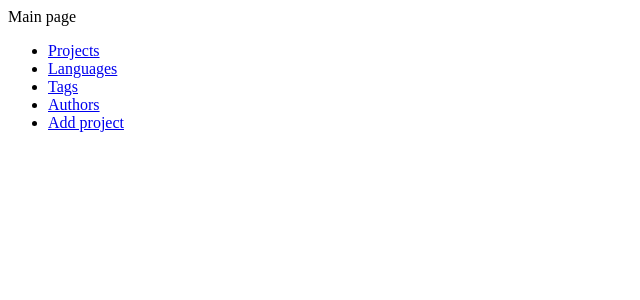
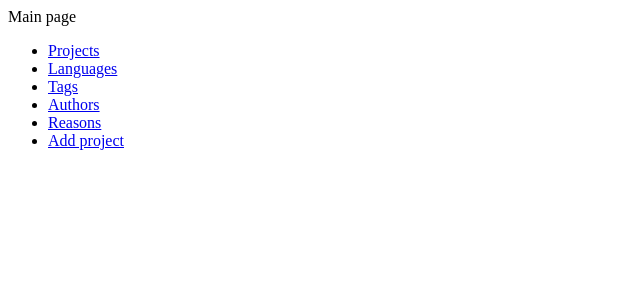
Before and after one commit to Kunstmord/abandoned, a Django app: page / in a window 1280 px wide. Shown: the top 300 px of the page, without its empty margins (0-640 px from the left). Run offline with Django 3.2, Linux system fonts and the light colour scheme; parts of the project's set-up code (start-up, migrations or seed data) failed here and were passed over; some libraries are stand-ins or nearby versions.

Commit message:
reason pages links added

```diff
--- a/templates/authors.html
+++ b/templates/authors.html
@@ -19,6 +19,7 @@
             <li><a href="{% url 'projects_latest' %}">Projects</a></li>
             <li><a href="{% url 'languages_alphabetical' %}">Languages</a></li>
             <li><a href="{% url 'tags_alphabetical' %}">Tags</a></li>
+            <li><a href="{% url 'reasons_alphabetical' %}">Reasons</a></li>
             <li><a href="{% url 'submit' %}">Add project</a></li>
         </ul>
 
--- a/templates/index.html
+++ b/templates/index.html
@@ -17,6 +17,7 @@
             <li><a href="{% url 'languages_alphabetical' %}">Languages</a></li>
             <li><a href="{% url 'tags_alphabetical' %}">Tags</a></li>
             <li><a href="{% url 'authors_alphabetical' %}">Authors</a></li>
+            <li><a href="{% url 'reasons_alphabetical' %}">Reasons</a></li>
             <li><a href="{% url 'submit' %}">Add project</a></li>
         </ul>
     </div>
--- a/templates/languages.html
+++ b/templates/languages.html
@@ -18,6 +18,7 @@
             <li><a href="{% url 'projects_latest' %}">Projects</a></li>
             <li><a href="{% url 'tags_alphabetical' %}">Tags</a></li>
             <li><a href="{% url 'authors_alphabetical' %}">Authors</a></li>
+            <li><a href="{% url 'reasons_alphabetical' %}">Reasons</a></li>
             <li><a href="{% url 'submit' %}">Add project</a></li>
         </ul>
 
--- a/templates/projects.html
+++ b/templates/projects.html
@@ -19,6 +19,7 @@
             <li><a href="{% url 'languages_alphabetical' %}">Languages</a></li>
             <li><a href="{% url 'tags_alphabetical' %}">Tags</a></li>
             <li><a href="{% url 'authors_alphabetical' %}">Authors</a></li>
+            <li><a href="{% url 'reasons_alphabetical' %}">Reasons</a></li>
             <li><a href="{% url 'submit' %}">Add project</a></li>
         </ul>
 
--- a/templates/single_author.html
+++ b/templates/single_author.html
@@ -17,6 +17,7 @@
             <li><a href="{% url 'languages_alphabetical' %}">Languages</a></li>
             <li><a href="{% url 'tags_alphabetical' %}">Tags</a></li>
             <li><a href="{% url 'authors_alphabetical' %}">Authors</a></li>
+            <li><a href="{% url 'reasons_alphabetical' %}">Reasons</a></li>
             <li><a href="{% url 'submit' %}">Add project</a></li>
         </ul>
 
--- a/templates/single_language.html
+++ b/templates/single_language.html
@@ -17,6 +17,7 @@
             <li><a href="{% url 'languages_alphabetical' %}">Languages</a></li>
             <li><a href="{% url 'tags_alphabetical' %}">Tags</a></li>
             <li><a href="{% url 'authors_alphabetical' %}">Authors</a></li>
+            <li><a href="{% url 'reasons_alphabetical' %}">Reasons</a></li>
             <li><a href="{% url 'submit' %}">Add project</a></li>
         </ul>
 
--- a/templates/single_project.html
+++ b/templates/single_project.html
@@ -17,6 +17,7 @@
             <li><a href="{% url 'languages_alphabetical' %}">Languages</a></li>
             <li><a href="{% url 'tags_alphabetical' %}">Tags</a></li>
             <li><a href="{% url 'authors_alphabetical' %}">Authors</a></li>
+            <li><a href="{% url 'reasons_alphabetical' %}">Reasons</a></li>
             <li><a href="{% url 'submit' %}">Add project</a></li>
         </ul>
 
--- a/templates/single_reason.html
+++ b/templates/single_reason.html
@@ -17,6 +17,7 @@
             <li><a href="{% url 'languages_alphabetical' %}">Languages</a></li>
             <li><a href="{% url 'tags_alphabetical' %}">Tags</a></li>
             <li><a href="{% url 'authors_alphabetical' %}">Authors</a></li>
+            <li><a href="{% url 'reasons_alphabetical' %}">Reasons</a></li>
             <li><a href="{% url 'submit' %}">Add project</a></li>
         </ul>
 
--- a/templates/single_tag.html
+++ b/templates/single_tag.html
@@ -17,6 +17,7 @@
             <li><a href="{% url 'languages_alphabetical' %}">Languages</a></li>
             <li><a href="{% url 'tags_alphabetical' %}">Tags</a></li>
             <li><a href="{% url 'authors_alphabetical' %}">Authors</a></li>
+            <li><a href="{% url 'reasons_alphabetical' %}">Reasons</a></li>
             <li><a href="{% url 'submit' %}">Add project</a></li>
         </ul>
 
--- a/templates/tags.html
+++ b/templates/tags.html
@@ -19,6 +19,7 @@
             <li><a href="{% url 'projects_latest' %}">Projects</a></li>
             <li><a href="{% url 'languages_alphabetical' %}">Languages</a></li>
             <li><a href="{% url 'authors_alphabetical' %}">Authors</a></li>
+            <li><a href="{% url 'reasons_alphabetical' %}">Reasons</a></li>
             <li><a href="{% url 'submit' %}">Add project</a></li>
         </ul>
 
```
